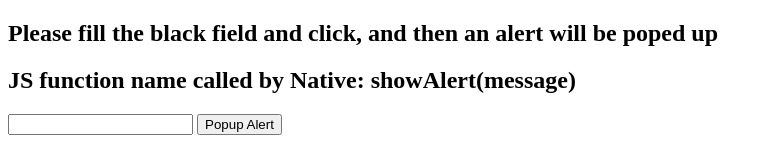
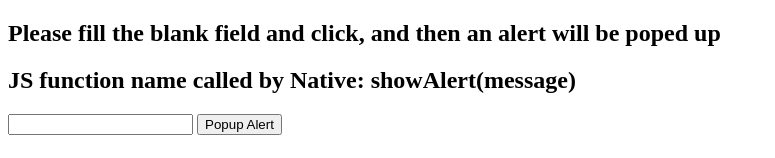
Before and after one commit to smarter319/simple_js_alert, a plain HTML site: page index.html in a window 1280 px wide. Shown: the top 158 px of the page, without its empty margins (0-775 px from the left). Drawn offline with Linux system fonts and the light colour scheme.

Commit message:
Update index.html

```diff
--- a/index.html
+++ b/index.html
@@ -29,7 +29,7 @@
     </script>
 </head>
 <body>
-    <h2>Please fill the black field and click, and then an alert will be poped up</h2>
+    <h2>Please fill the blank field and click, and then an alert will be poped up</h2>
     <p></p>
     <h2 class="">JS function name called by Native: showAlert(message)</h2>
     <form method="post">
```
